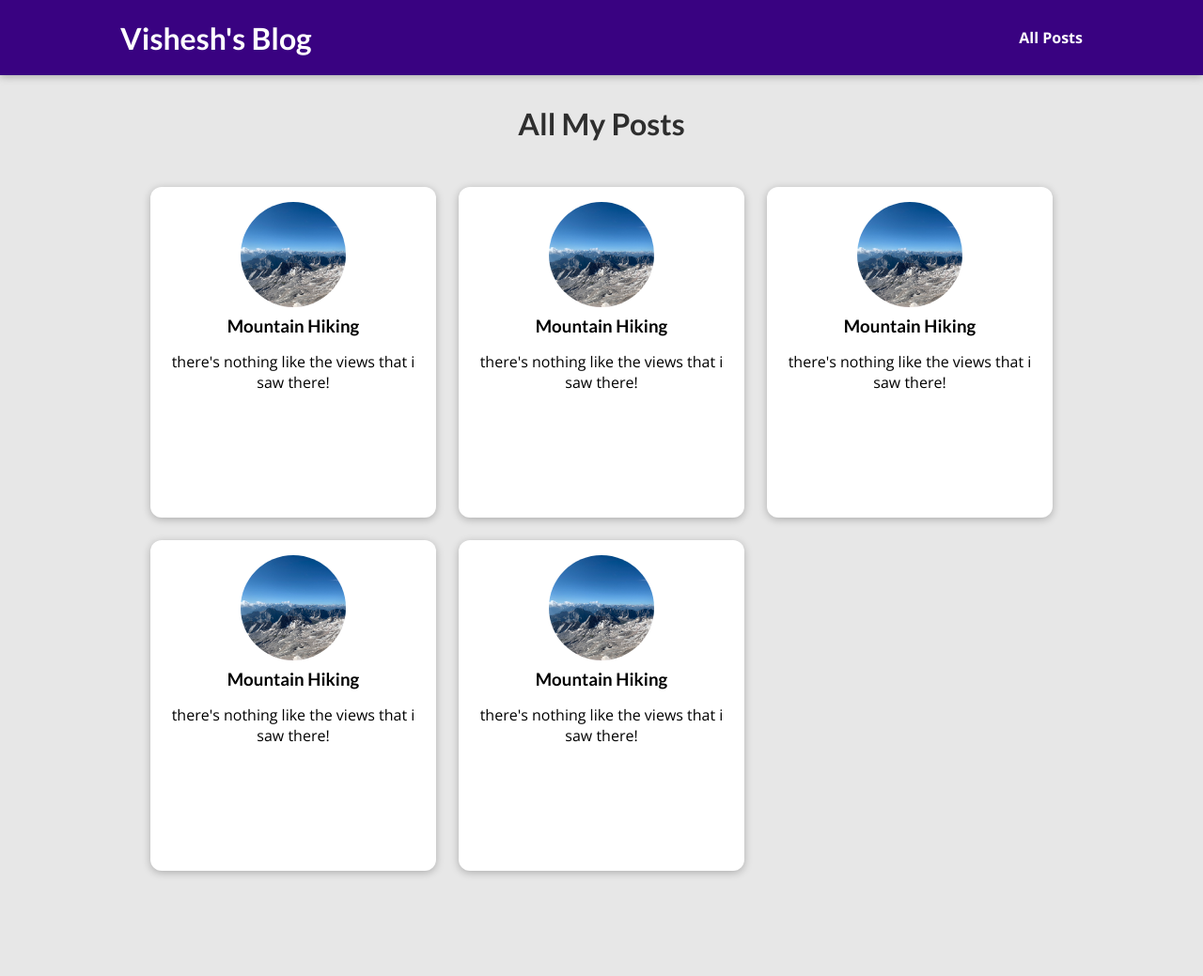
After one commit to Illucious/blog-backend, a Django app: page /posts in a window 1280 px wide. The commit adds this page. Shown: the whole page at 94% size. Run offline with Django 4.2, Linux system fonts and the light colour scheme.

Commit message:
added home css and images

```diff
--- /dev/null
+++ b/blog/static/blog/all-posts.css
@@ -0,0 +1,43 @@
+body {
+    background-color: #e7e7e7;
+  }
+
+  #main-navigation {
+    background-color: #390281;
+    box-shadow: 0 2px 8px rgba(0, 0, 0, 0.25);
+  }
+
+  #all-posts {
+    margin: 7rem auto;
+    width: 90%;
+    max-width: 60rem;
+  }
+
+  #all-posts h2 {
+    text-align: center;
+    font-size: 2rem;
+    color: #2e2e2e;
+    margin: 3rem 0;
+  }
+
+  ul {
+    list-style: none;
+    margin: 0;
+    padding: 0;
+    display: grid;
+    grid-template-columns: repeat(auto-fill, minmax(17rem, 1fr));
+    gap: 1.5rem;
+  }
+
+  .post img {
+    width: 7rem;
+    height: 7rem;
+  }
+
+  .post a {
+    height: 22rem;
+    transform-origin: center;
+    box-shadow: 0 2px 8px rgba(0, 0, 0, 0.25);
+    border-radius: 12px;
+    background-color: white;
+  }
--- /dev/null
+++ b/blog/static/blog/post.css
@@ -0,0 +1,43 @@
+.post {
+    display: flex;
+    flex-direction: column;
+    align-items: center;
+    text-align: center;
+  }
+
+  .post a {
+    text-decoration: none;
+    color: black;
+    transition: all 0.2s ease;
+    padding: 1rem;
+  }
+
+  .post a:hover,
+  .post a:active {
+    transform: scale(1.1);
+    background-color: #390281;
+    color: white;
+  }
+
+  .post img {
+    width: 5rem;
+    height: 5rem;
+    object-fit: cover;
+    border-radius: 50%;
+  }
+
+  .post h3 {
+    margin: 0.25rem 0;
+  }
+
+  .post time {
+    color: #666666;
+    margin: 0.25rem;
+    font-style: italic;
+    font-size: 0.85rem;
+  }
+
+  .post:hover time,
+  .post:active time {
+    color: white;
+  }
--- /dev/null
+++ b/blog/templates/blog/all-posts.html
@@ -0,0 +1,24 @@
+{% extends 'base.html' %}
+{% load static %}
+
+
+{% block page_title %}All Posts | Vishesh{% endblock page_title %}
+{% block css_files %}
+<link rel="stylesheet" href="{% static 'blog/post.css' %}">
+<link rel="stylesheet" href="{% static 'blog/all-posts.css' %}">
+{% endblock css_files %}
+
+{% block page_content %}
+
+<section id="all-posts">
+    <h2>All My Posts</h2>
+    <ul>
+        {% include 'blog/includes/post.html' %}
+        {% include 'blog/includes/post.html' %}
+        {% include 'blog/includes/post.html' %}
+        {% include 'blog/includes/post.html' %}
+        {% include 'blog/includes/post.html' %}
+    </ul>
+</section>
+
+{% endblock page_content %}
--- /dev/null
+++ b/blog/templates/blog/includes/post.html
@@ -0,0 +1,13 @@
+{% load static %}
+
+<li>
+    <article class="post">
+        <a href="">
+            <img src="{% static 'blog/images/mountains.jpg' %}" alt="Mountain Hiking">
+            <div class="post__content">
+                <h3>Mountain Hiking</h3>
+                <p>there's nothing like the views that i saw there!</p>
+            </div>
+        </a>
+    </article>
+</li>
--- a/blog/urls.py
+++ b/blog/urls.py
@@ -2,8 +2,8 @@ from django.urls import path
 from . import views
 
 urlpatterns = [
-    path('', views.index, name='index'),
-    path("post", views.posts, name='posts-page'),
+    path('', views.index, name='starting-page'),
+    path("posts", views.posts, name='posts-page'),
     path("post/<slug:slug>", views.post_details,
          name='post-details'),    # posts/post-name
 
--- a/blog/views.py
+++ b/blog/views.py
@@ -8,7 +8,7 @@ def index(request):
 
 
 def posts(request):
-    return None
+    return render(request, 'blog/all-posts.html')
 
 
 def post_details(request):
--- a/templates/base.html
+++ b/templates/base.html
@@ -10,6 +10,12 @@
     {% block css_files %}{% endblock css_files %}
 </head>
 <body>
+    <header id="main-navigation">
+        <h1><a href="{% url 'starting-page' %}">Vishesh's Blog</a></h1>
+        <nav>
+            <a href="{% url 'posts-page' %}">All Posts</a>
+        </nav>
+    </header>
     {% block page_content %}{% endblock  %}
 </body>
 </html>
```
Also changed, not shown: blog/templates/blog/index.html (+4 -18 lines), blog/static/blog/images/coding.jpg (added), blog/static/blog/images/mountains.jpg (added), blog/static/blog/images/vishesh.jpg (added), blog/static/blog/images/woods.jpg (added).
